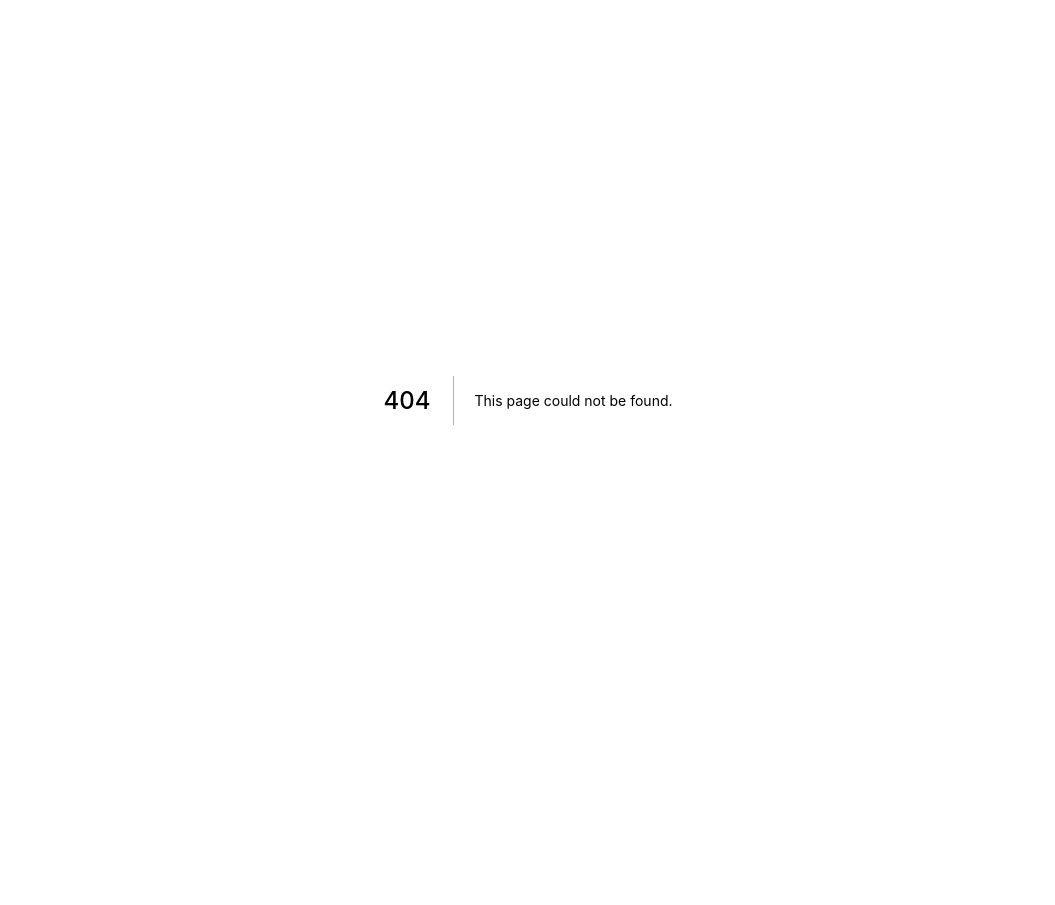
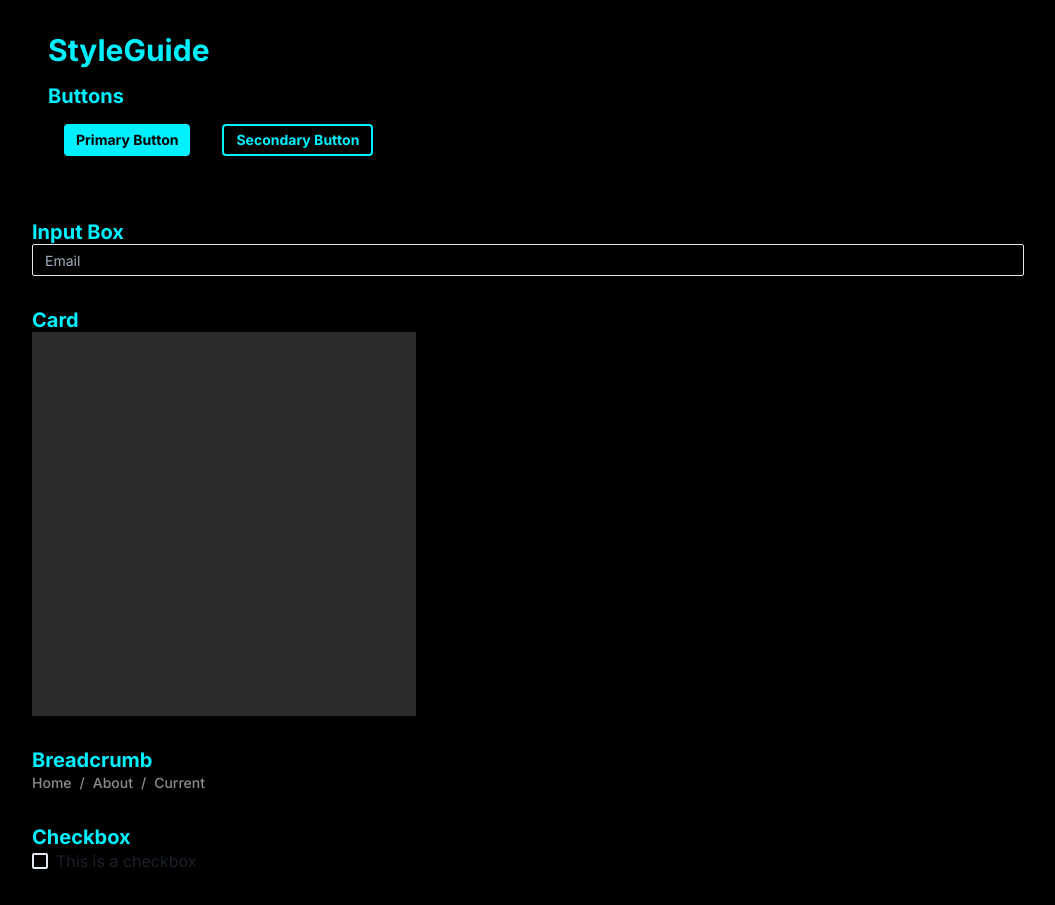
Before and after one commit to SAYUK09/platform-93by4, a Next.js app in the folder client/: page /styleguide in a window 1280 px wide. Before the commit this address had no page. Shown: the whole page, without its empty margins (112-1167 px from the left). Before the commit the page ends 800 px from the top, so only its background shows below. Built offline with nearby package versions, Linux system fonts and the light colour scheme.

Commit message:
Add: External Theme for buttons
StyleGuide is a temporary component to hold a testing bench for the components. Will remove it after we're migrated to storybook.

```diff
--- /dev/null
+++ b/client/src/pages/styleguide.tsx
@@ -0,0 +1,89 @@
+import {
+  Box,
+  Button,
+  Checkbox,
+  Container,
+  Heading,
+  Input,
+  Breadcrumb,
+  BreadcrumbItem,
+  BreadcrumbLink,
+} from '@chakra-ui/react'
+import Head from 'next/head'
+
+export default function StyleGuide() {
+  return (
+    <div>
+      <Head>
+        <title>Styleguide</title>
+        <link rel="icon" href="/favicon.ico" />
+      </Head>
+      <Box w="100%" h="100%" p={4} bg="black">
+        <Container maxW="container.lg">
+          <Box w="70%" p={4}>
+            <Heading as="h1" size="lg" color="brand.500">
+              StyleGuide
+            </Heading>
+
+            <Box py={4}>
+              <Heading as="h3" size="md" color="brand.500">
+                Buttons
+              </Heading>
+              <Button variant="solid" m={4}>
+                Primary Button
+              </Button>
+              <Button variant="outline" m={4}>
+                Secondary Button
+              </Button>
+            </Box>
+          </Box>
+          <Box py={4}>
+            <Heading as="h3" size="md" color="brand.500">
+              Input Box
+            </Heading>
+            <Input
+              size="sm"
+              placeholder="Email"
+              variant="outline"
+              colorScheme="white"
+              color="white"
+            />
+          </Box>
+          <Box py={4}>
+            <Heading as="h3" size="md" color="brand.500">
+              Card
+            </Heading>
+            <Box bg="black.800" boxSize="sm"></Box>
+          </Box>
+          <Box py={4}>
+            <Heading as="h3" size="md" color="brand.500">
+              Breadcrumb
+            </Heading>
+            <Breadcrumb fontWeight="medium" fontSize="sm" color="black.400">
+              <BreadcrumbItem>
+                <BreadcrumbLink href="#">Home</BreadcrumbLink>
+              </BreadcrumbItem>
+
+              <BreadcrumbItem>
+                <BreadcrumbLink href="#">About</BreadcrumbLink>
+              </BreadcrumbItem>
+
+              <BreadcrumbItem isCurrentPage>
+                <BreadcrumbLink href="#">Current</BreadcrumbLink>
+              </BreadcrumbItem>
+            </Breadcrumb>
+          </Box>
+          <Box py={4}>
+            <Heading as="h3" size="md" color="brand.500">
+              Checkbox
+            </Heading>
+            {/* <Checkbox colorScheme="brand" textColor="white">
+              This is a checkbox
+            </Checkbox> */}
+            <Checkbox>This is a checkbox</Checkbox>
+          </Box>
+        </Container>
+      </Box>
+    </div>
+  )
+}
--- /dev/null
+++ b/client/src/themes/Button/Button.tsx
@@ -0,0 +1,24 @@
+export const Button = {
+  baseStyle: {
+    fontWeight: 'bold',
+    borderRadius: 'base',
+  },
+  sizes: {},
+  variants: {
+    outline: {
+      border: '2px solid',
+      borderColor: 'brand.500',
+      color: 'brand.500',
+      _hover: { color: 'white', borderColor: 'white', bg: 'black' },
+    },
+    solid: {
+      bg: 'brand.500',
+      color: 'black',
+      _hover: { bg: 'white' },
+    },
+  },
+  defaultProps: {
+    size: 'sm',
+    variant: 'solid',
+  },
+}
--- /dev/null
+++ b/client/src/themes/Checkbox/Checkbox.tsx
@@ -0,0 +1,10 @@
+export const Checkbox = {
+  // Styles for the base style
+  baseStyle: { color: 'brand.500', textColor: 'white' },
+  // Styles for the size variations
+  sizes: {},
+  // Styles for the visual style variations
+  variants: {},
+  // The default `size` or `variant` values
+  defaultProps: {},
+}
--- a/client/src/themes/index.tsx
+++ b/client/src/themes/index.tsx
@@ -1,6 +1,12 @@
 import { extendTheme } from '@chakra-ui/react'
+import { Button } from './Button/Button'
+import { Checkbox } from './Checkbox/Checkbox'
 
 export const theme = extendTheme({
+  components: {
+    Button,
+    Checkbox,
+  },
   fonts: {
     body: 'Inter, system-ui, sans-serif',
     heading: 'Inter, system-ui, sans-serif',
```
